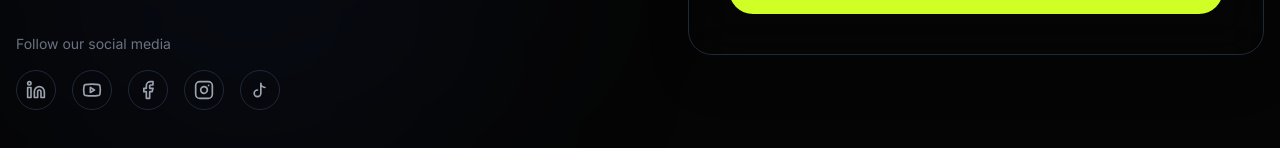
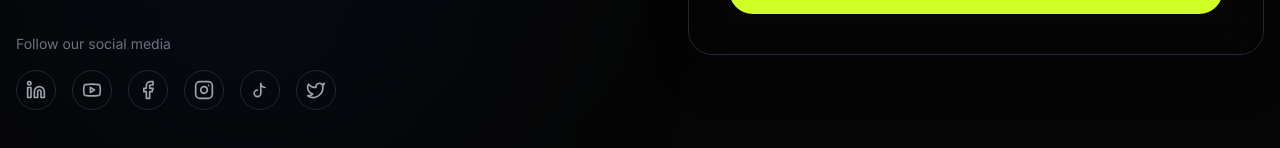
Before and after one commit to tajjjjr/tajjj, a React (Vite) app: page / in a window 1280 px wide. Shown: the part 3365-3513 px from the top of the page. Built offline with nearby package versions, Linux system fonts and the light colour scheme.

Commit message:
feat: add x.com icon (#18)

```diff
--- a/src/components/ContactSection.tsx
+++ b/src/components/ContactSection.tsx
@@ -9,7 +9,7 @@ import {
   Phone,
   Mail,
   MapPin,
-  Send,
+  Twitter,
   CheckCircle2,
   AlertCircle,
 } from "lucide-react";
@@ -47,6 +47,7 @@ const ContactSection: React.FC = () => {
     { name: "Facebook", icon: Facebook, href: "https://facebook.com" },
     { name: "Instagram", icon: Instagram, href: "https://instagram.com" },
     { name: "TikTok", icon: TikTokIcon, href: "https://tiktok.com" },
+    { name: "Twitter", icon: Twitter, href: "https://x.com" },
   ];
 
   const handleChange = (
```
